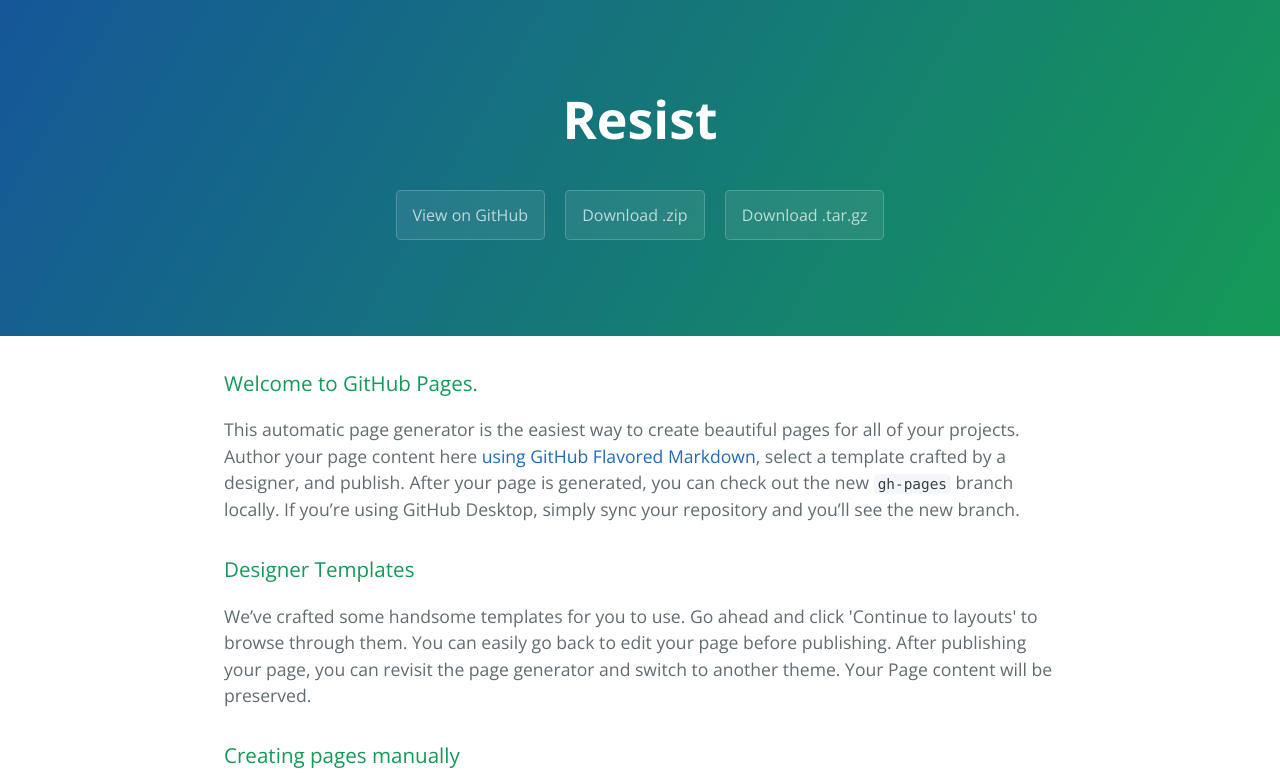
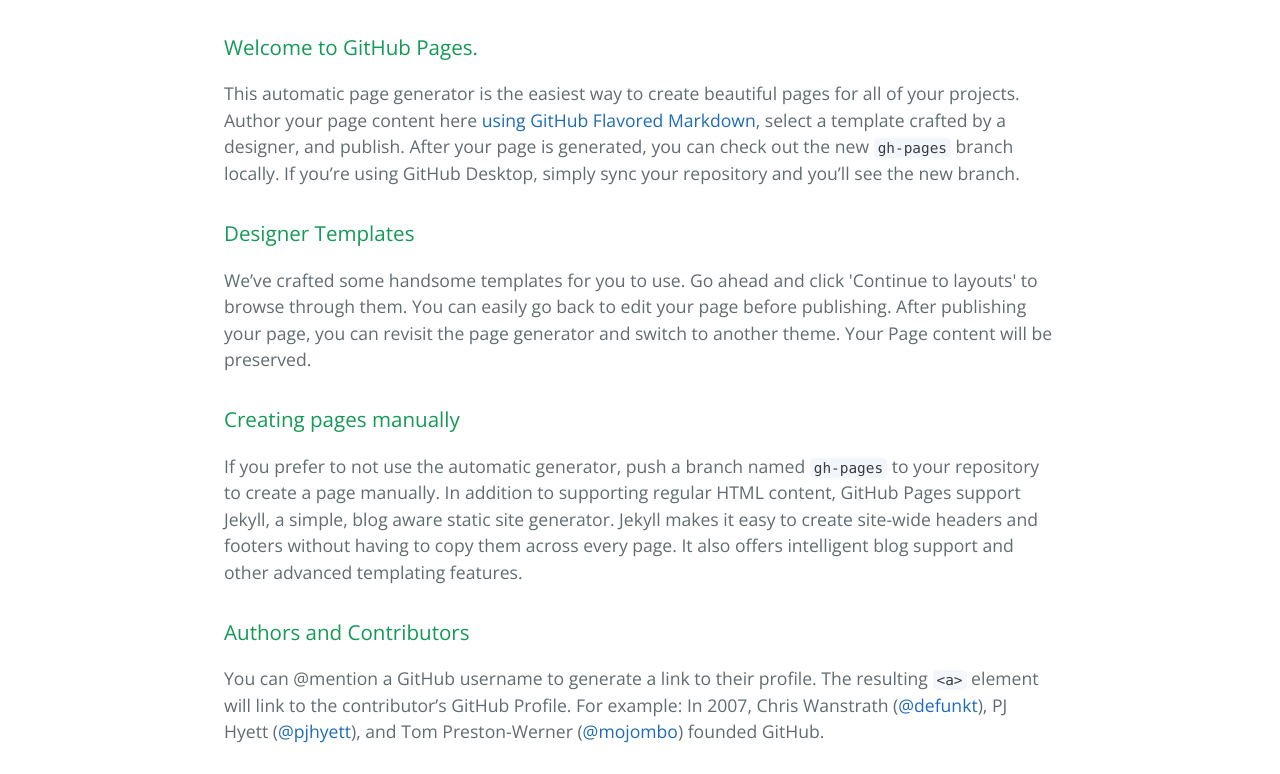
Before and after one commit to WarrenDev3190/Resist, a plain HTML site: page index.html in a window 1280 px wide. Shown: the top 774 px of the page. Drawn offline with nearby package versions, Linux system fonts and the light colour scheme.

Commit message:
Update index.html

```diff
--- a/index.html
+++ b/index.html
@@ -10,13 +10,6 @@
     <link rel="stylesheet" type="text/css" href="stylesheets/github-light.css" media="screen">
   </head>
   <body>
-    <section class="page-header">
-      <h1 class="project-name">Resist</h1>
-      <h2 class="project-tagline"></h2>
-      <a href="https://github.com/WarrenDev3190/Resist" class="btn">View on GitHub</a>
-      <a href="https://github.com/WarrenDev3190/Resist/zipball/master" class="btn">Download .zip</a>
-      <a href="https://github.com/WarrenDev3190/Resist/tarball/master" class="btn">Download .tar.gz</a>
-    </section>
 
     <section class="main-content">
       <h3>
```
